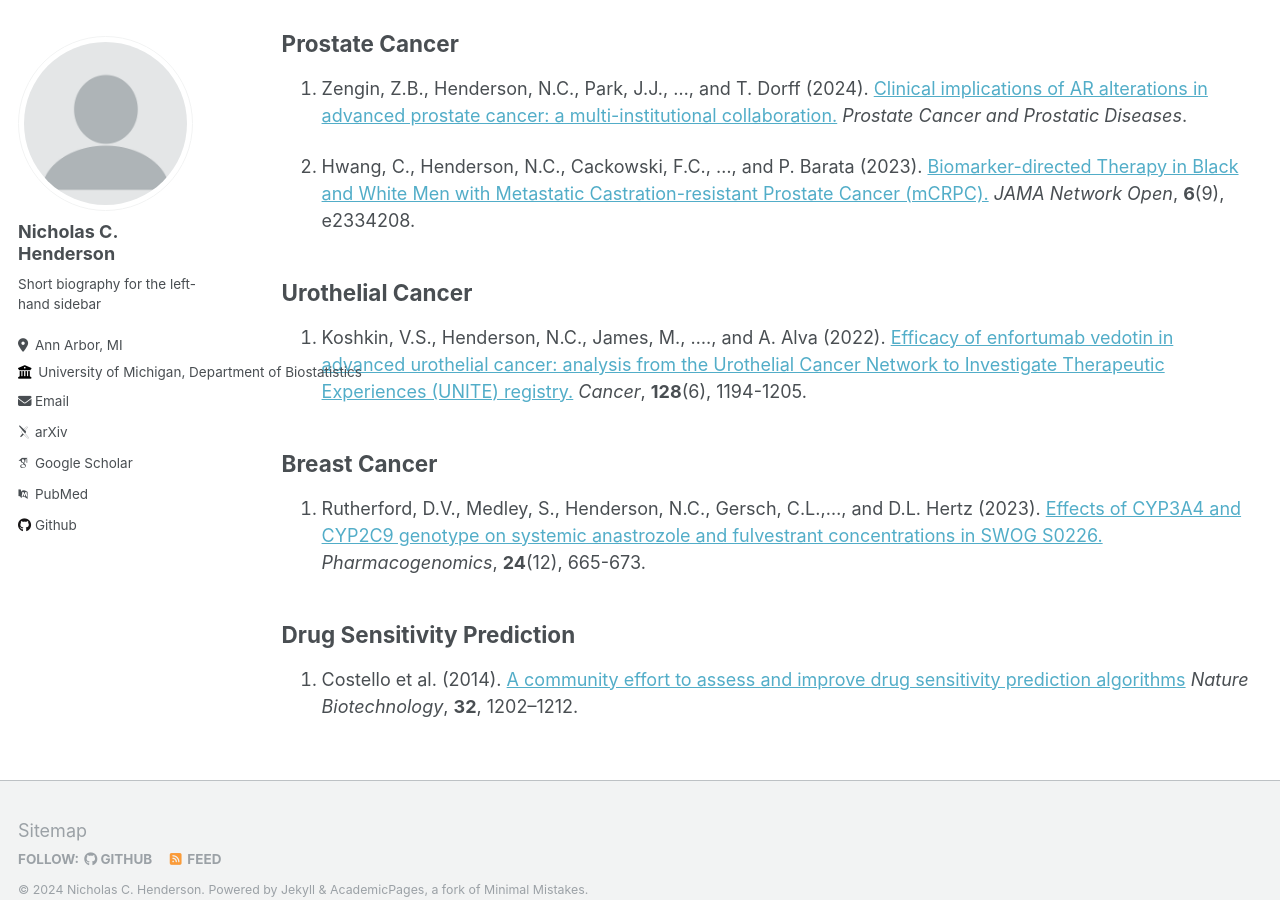
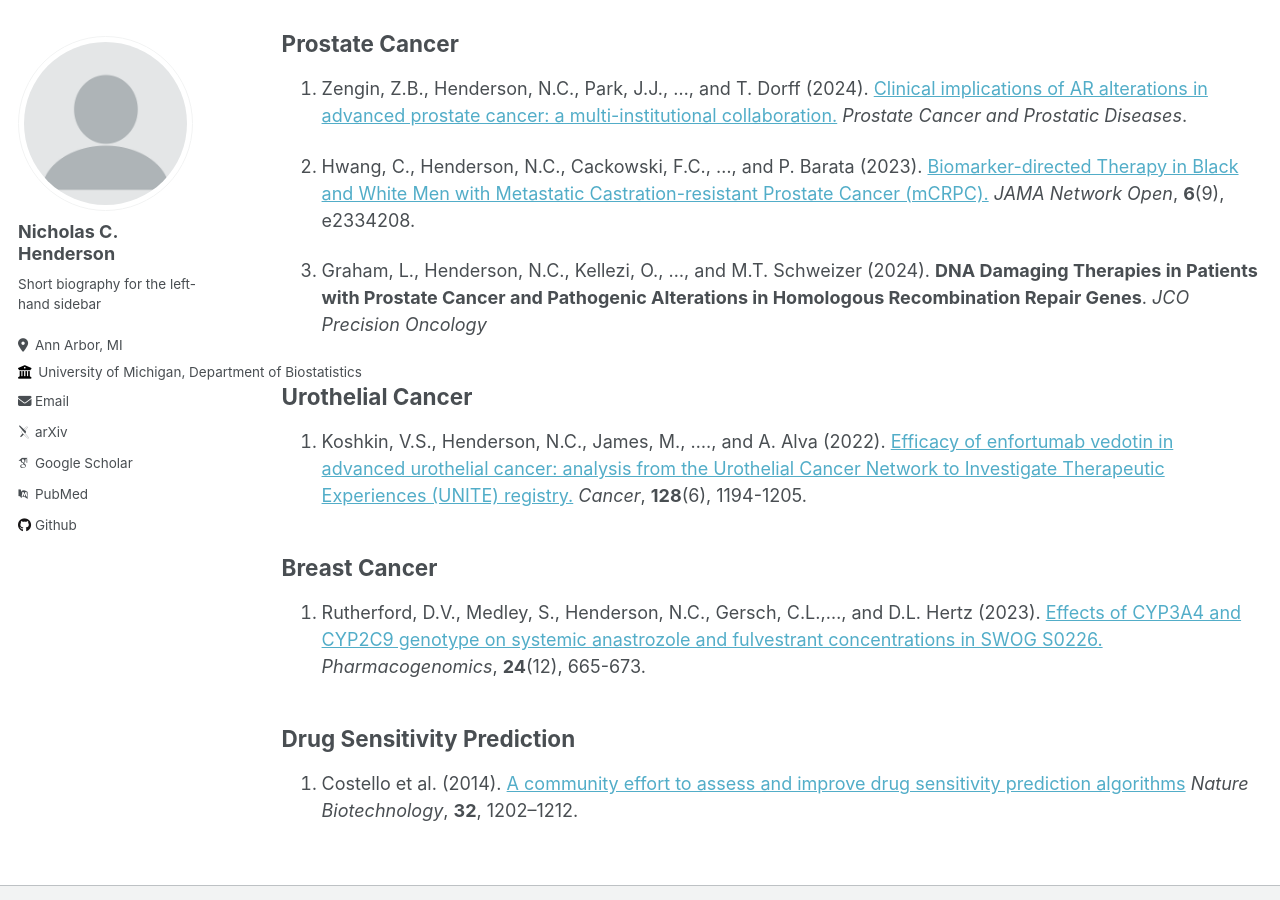
Before and after one commit to nchenderson/nchenderson.github.io, a Jekyll site: the page built from _pages/publications.md, in a window 1280 px wide and 900 px high, scrolled down 2480 px. Built offline with Jekyll 4.4.1, drawn with Linux system fonts in a browser that asks for light colours; some web fonts are replaced.

Commit message:
Updated pubs to include HRR paper

```diff
--- a/_pages/publications.md
+++ b/_pages/publications.md
@@ -89,6 +89,8 @@ Computational Statistics
 
 2. Hwang, C., Henderson, N.C., Cackowski, F.C., ..., and P. Barata (2023). [Biomarker-directed Therapy in Black and White Men with Metastatic Castration-resistant Prostate Cancer (mCRPC).](https://jamanetwork.com/journals/jamanetworkopen/article-abstract/2809637) *JAMA Network Open*, **6**(9), e2334208.
 
+3. Graham, L., Henderson, N.C., Kellezi, O., ..., and M.T. Schweizer (2024). **DNA Damaging Therapies in Patients with Prostate Cancer and Pathogenic Alterations in Homologous Recombination Repair Genes**. *JCO Precision Oncology*
+
 
 ## Urothelial Cancer
 
```
